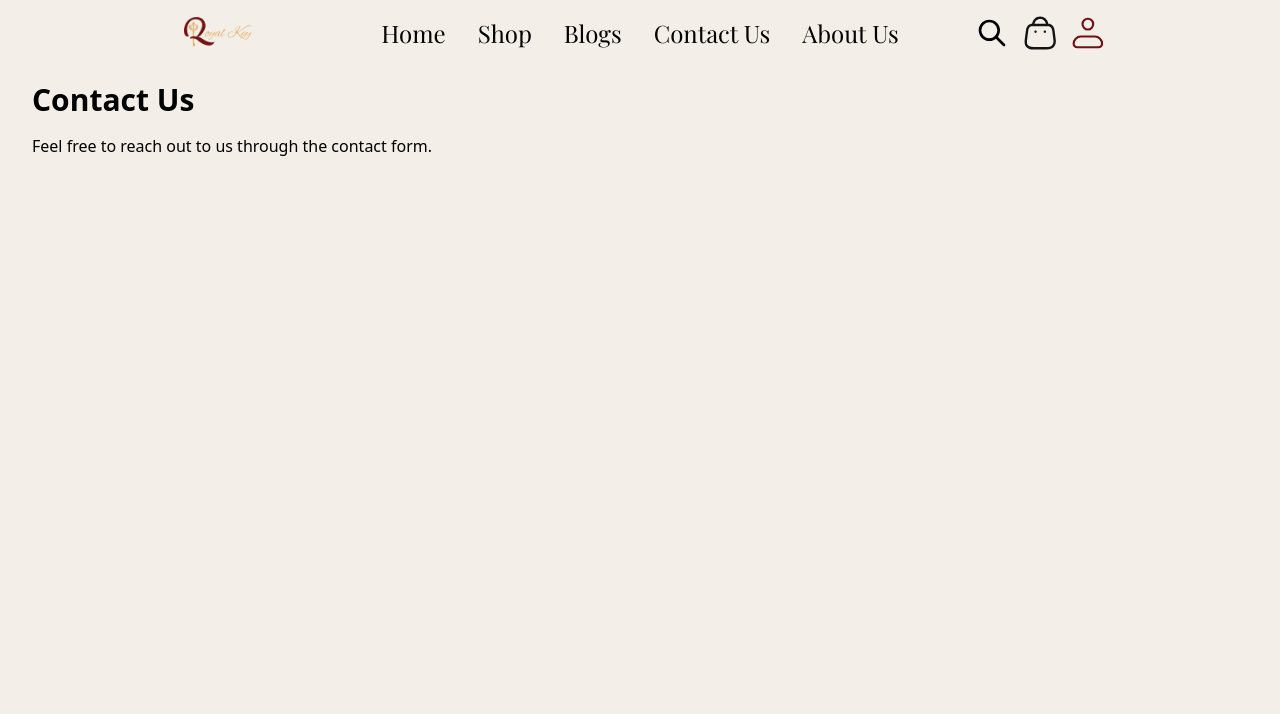
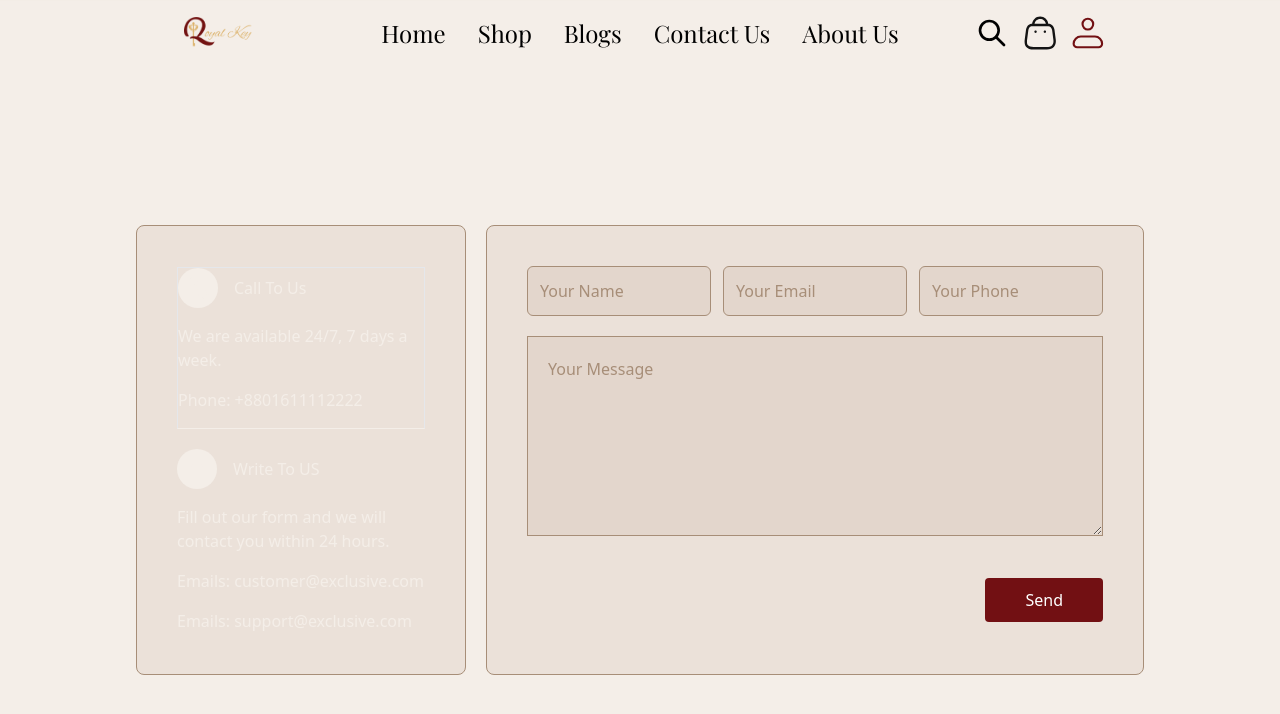
Before and after one commit to RahmaNader/Ecommerce, a React (Vite) app: page /contact-us in a window 1280 px wide. Shown: the top 714 px of the page. Built offline with nearby package versions, Linux system fonts and the light colour scheme.

Commit message:
update contact section for pull request

```diff
--- /dev/null
+++ b/src/Components/atoms/Input/Input.tsx
@@ -0,0 +1,18 @@
+import React from 'react';
+
+interface InputProps {
+  placeholder?: string;
+  type?: string; // default to 'text', but can be customized
+}
+
+const InputAtom: React.FC<InputProps> = ({ placeholder = "Enter text", type = "text" }) => {
+  return (
+    <input
+    className='bg-[#A78E7821] border border-skin px-3 py-3 rounded-md placeholder:text-skin lg:w-1/3 md:w-full focus:border-skin focus:text-skin'
+      type={type}
+      placeholder={placeholder}
+    />
+  );
+}
+
+export default InputAtom;
--- a/src/pages/Screens/ContactUs/ContactScreen.tsx
+++ b/src/pages/Screens/ContactUs/ContactScreen.tsx
@@ -1,13 +1,69 @@
 import React from "react";
+import phoneIcon from '../../../assets/PhoneIcon.svg'
+import letterIcon from '../../../assets/LetterIcon.svg'
+import Input from '../../../Components/atoms/Input/Input';
+import { Button } from "@components/atoms";
 
 const ContactScreen: React.FC = () => {
   return (
-    <div className="bg-customBeige min-h-screen">
-      <div className="bg-customBeige min-h-screen p-8">
-        <h1 className="text-3xl font-bold">Contact Us</h1>
-        <p className="mt-4">
-          Feel free to reach out to us through the contact form.
-        </p>
+    <div className="bg-customBeige min-h-screen xl:px-24 lg:px-6">
+      <div className="bg-customBeige min-h-screen xl:p-10 lg:p-5 flex justify-center items-center gap-5 lg:justify-between max-md:flex-col max-md:py-12 max-md:px-4 md:px-3">
+        <div className=" xl:w-1/3 lg:w-1/3 md:w-1/2 border border-skin bg-[#A78E7821] xl:p-10 lg:p-8 rounded-lg max-md:px-5 max-md:py-4 max-md:w-full md:px-7 md:h-[550px] md:flex md:flex-col md:justify-center lg:h-[450px] lg:px-12 ">
+          <div className="text-mainColor border border-b-mainColor flex-col">
+            <div className="flex items-center mb-4">
+              <span className="w-10 h-10 flex justify-center items-center rounded-3xl bg-mainColor">
+                <img src={phoneIcon} alt="" />
+              </span>
+              <span className="ms-4">Call To Us</span>
+            </div>
+            <div className="mt-4">
+              <p>We are available 24/7, 7 days a week.</p>
+            </div>
+            <div className="mt-4 mb-4">
+              <p>Phone: +8801611112222</p>
+            </div>
+          </div>
+          <div>
+            <div className="text-mainColor mt-5 flex-col ">
+              <div className="flex items-center mb-4">
+                <span className="w-10 h-10 flex justify-center items-center rounded-3xl bg-mainColor">
+                  <img src={letterIcon} alt="" />
+                </span>
+                <span className="ms-4">Write To US</span>
+              </div>
+              <div className="mt-4 ">
+                <p>Fill out our form and we will contact you within 24 hours.</p>
+              </div>
+              <div className="mt-4">
+                <p>Emails: customer@exclusive.com</p>
+              </div>
+              <div className="mt-4">
+                <p>Emails: support@exclusive.com</p>
+              </div>
+            </div>
+          </div>
+        </div>
+        <div className="xl:w-2/3 lg:w-2/3 md:w-1/2 max-md:w-full border border-skin bg-[#A78E7821] p-10 rounded-lg max-md:px-4 md:h-[550px] lg:h-[450px]">
+          <div className="flex justify-between gap-3 max-md:flex-col md:flex-col lg:flex-row xl:flex-row xl:justify-between">
+            <Input placeholder="Your Name" />
+            <Input placeholder="Your Email" />
+            <Input placeholder="Your Phone" />
+          </div>
+          <div className="mb-4">
+            <textarea placeholder="Your Message" className="w-full h-[200px] bg-[#A78E7821] border border-skin p-5 mt-5 placeholder:text-skin focus:text-skin focus:border-skin "  ></textarea>
+          </div>
+          <div
+            className="float-right pt-5">
+            <Button
+            type="primary"
+            size="medium"
+            label="Send"
+            onClick={function (): void {
+              throw new Error("Function not implemented.");
+            }} />
+          </div>
+        </div>
+
       </div>
     </div>
   );
```
Also changed, not shown: src/Components/atoms/Input/Input.css (added), src/assets/LetterIcon.svg (added), src/assets/PhoneIcon.svg (added).
